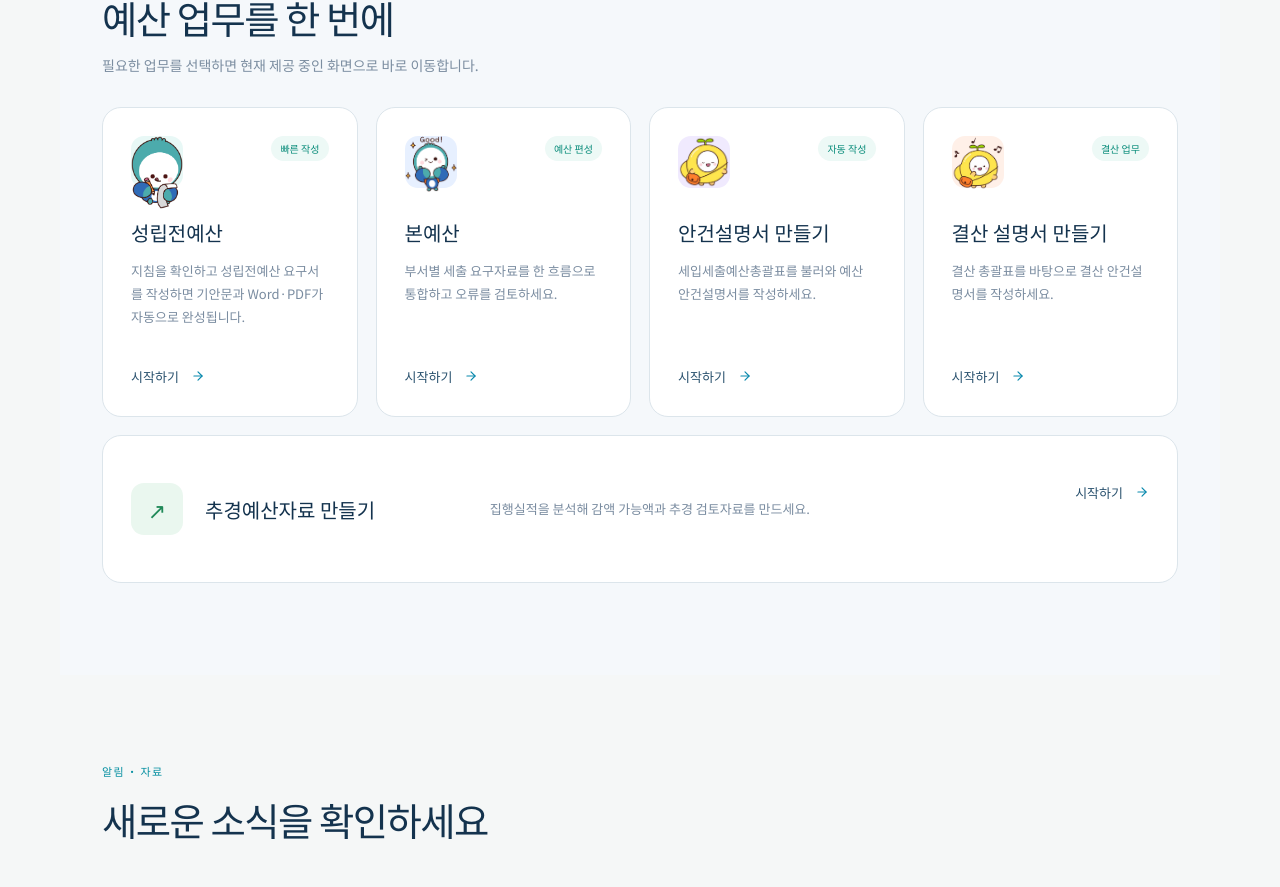
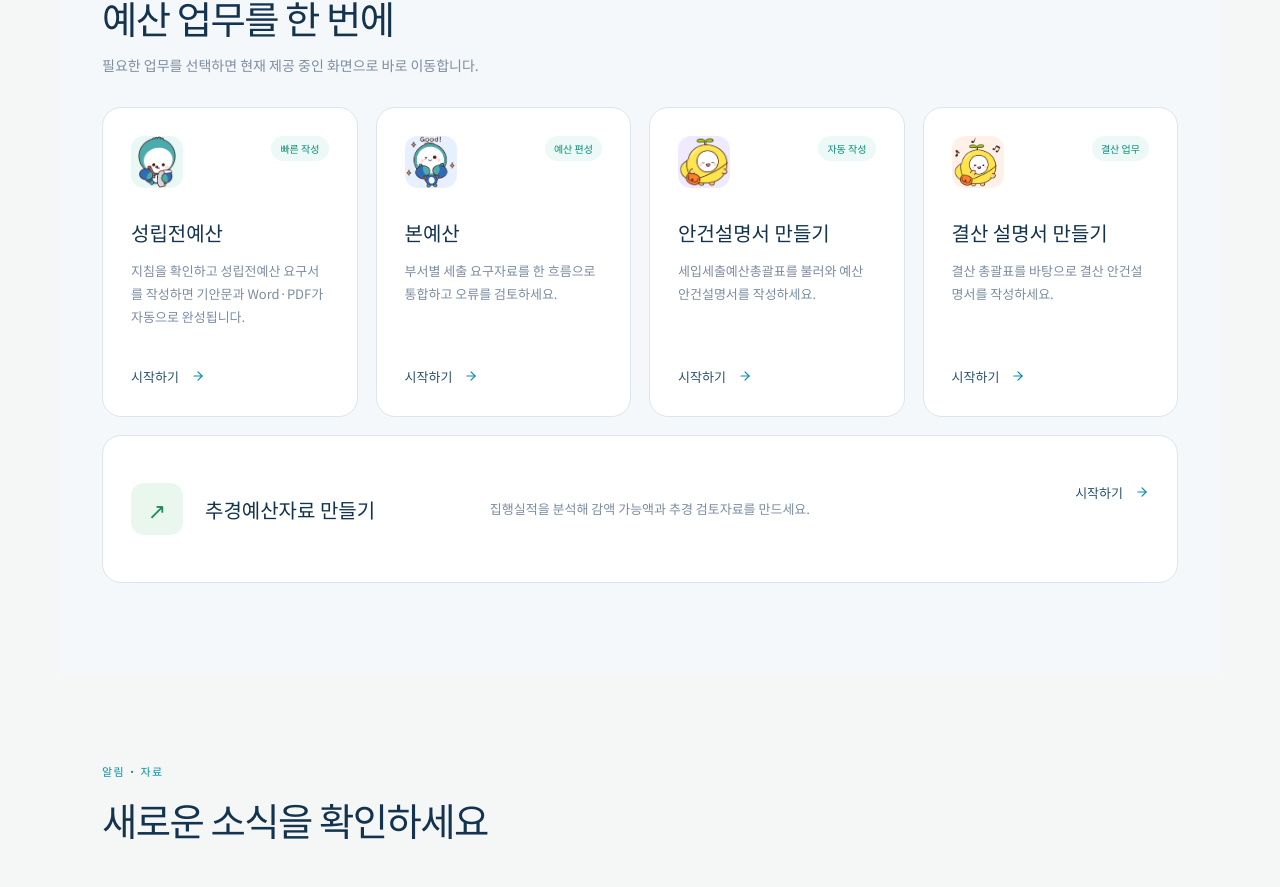
Before and after one commit to lovingculture/schoolbudget, a React (Vite) app: page / in a window 1280 px wide. Shown: the part 892-1779 px from the top of the page. Built offline with nearby package versions, Linux system fonts and the light colour scheme.

Commit message:
fix: constrain homepage character icon boxes

```diff
--- a/src/features/home/home.css
+++ b/src/features/home/home.css
@@ -335,6 +335,13 @@
 .home-work-icon {
   width: 52px;
   height: 52px;
+  min-width: 0;
+  min-height: 0;
+  max-width: 52px;
+  max-height: 52px;
+  flex: 0 0 52px;
+  grid-template-columns: minmax(0, 1fr);
+  grid-template-rows: minmax(0, 1fr);
   font-size: 22px;
   font-weight: 900;
 }
```
Also changed, not shown: 1 other file (tests, documents, lock files or other folders).
